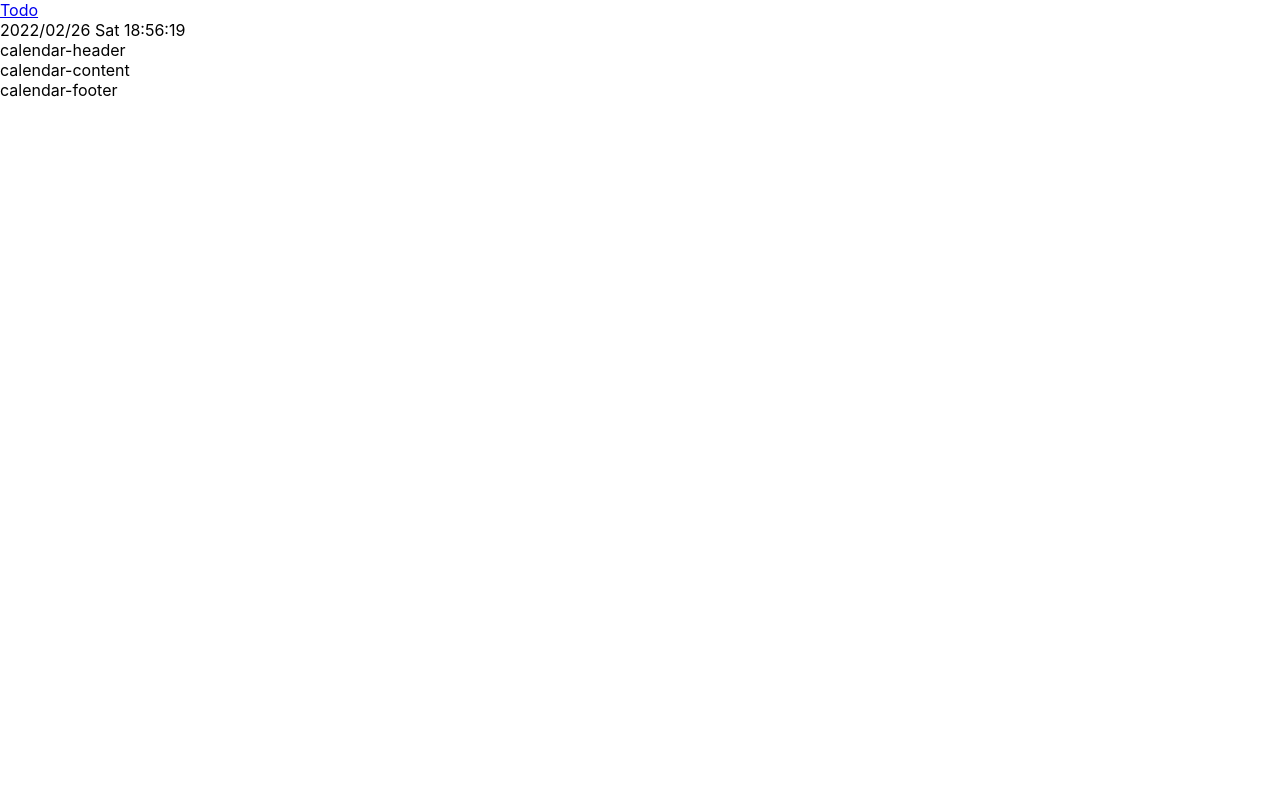
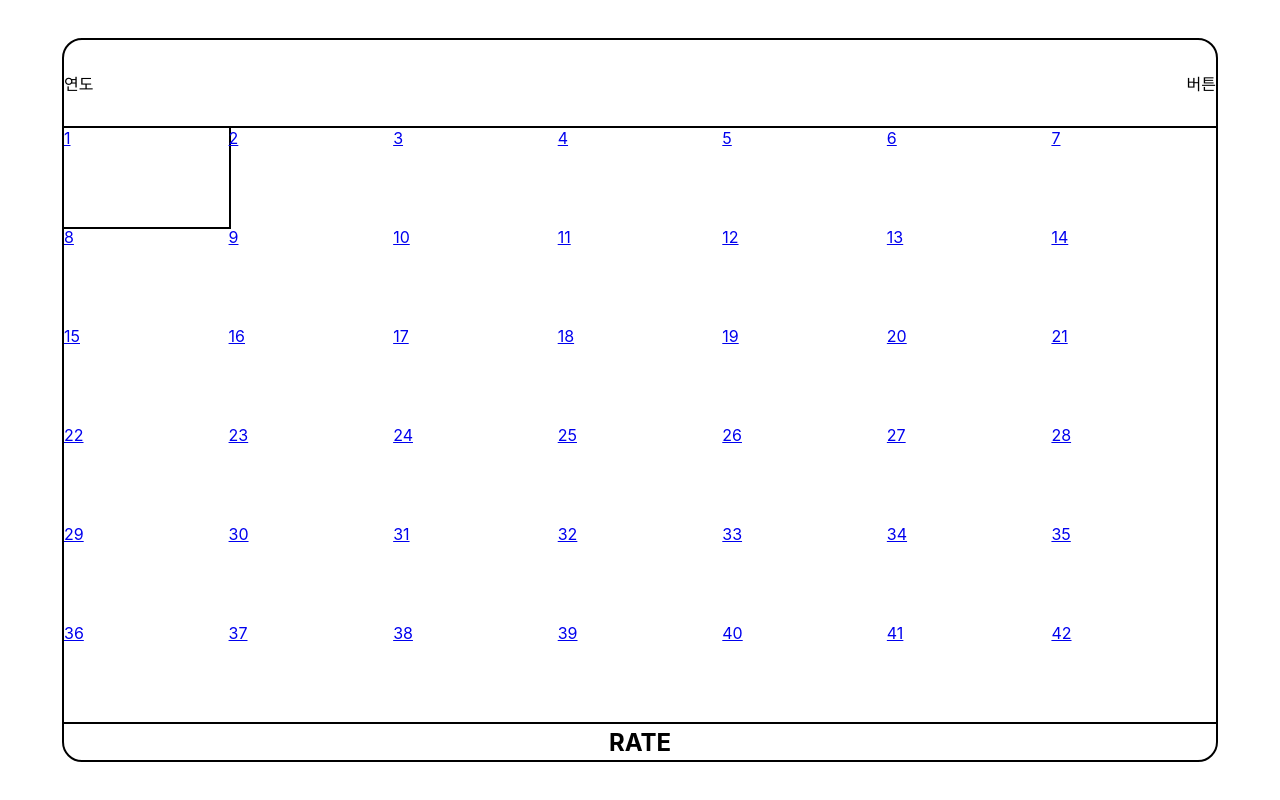
Before and after one commit to firemancha/todo-front, a React (Create React App) app: page / in a window 1280 px wide. Shown: the top 800 px of the page. Built offline with nearby package versions, Linux system fonts and the light colour scheme.

Commit message:
캘린더 템플릿 작업

```diff
--- a/src/App.js
+++ b/src/App.js
@@ -7,7 +7,7 @@ function App() {
   return (
     <Routes>
       <Route path="/" element={<CalendarContainer />} exact />
-      <Route path="/list" element={<TodoContainer />} />
+      <Route path="/:id/list" element={<TodoContainer />} />
     </Routes>
   );
 }
--- a/src/components/Calendar/index.css
+++ b/src/components/Calendar/index.css
@@ -1,4 +1,8 @@
-.calendar {
+.calendar-template {
+  display: flex;
+  flex-direction: column;
   width: 90%;
-  height: 100%;
+  height: 90%;
+  border: 2px solid black;
+  border-radius: 20px;
 }
--- a/src/components/Calendar/index.js
+++ b/src/components/Calendar/index.js
@@ -1,13 +1,16 @@
 import "./index.css";
+import CalendarHeader from "../CalendarHeader";
+import CalendarFooter from "../CalendarFooter";
+import CalendarContent from "../CalendarContent";
 
-const Calendar = () => {
+const CalendarTemplate = () => {
   return (
-    <div className="calendar">
-      <div className="calendar-header">calendar-header</div>
-      <div className="calendar-content">calendar-content</div>
-      <div className="calendar-footer">calendar-footer</div>
+    <div className="calendar-template">
+      <CalendarHeader />
+      <CalendarContent />
+      <CalendarFooter />
     </div>
   );
 };
 
-export default Calendar;
+export default CalendarTemplate;
--- /dev/null
+++ b/src/components/CalendarContent/index.css
@@ -0,0 +1,15 @@
+.calendar-content {
+  display: grid;
+  grid-template-columns: repeat(7, 1fr);
+  grid-template-rows: repeat(6, 1fr);
+  width: 100%;
+  height: 83%;
+}
+
+.calendar-content-hello1{
+  outline: black solid 2px;
+}
+
+.calendar-content-hello1{
+  outline: black solid 2px;
+}
--- /dev/null
+++ b/src/components/CalendarContent/index.js
@@ -0,0 +1,29 @@
+import "./index.css";
+import { useEffect, useState } from "react";
+import { Link } from "react-router-dom";
+
+const CalendarContent = () => {
+  const [tmp, setTmp] = useState([]);
+
+  useEffect(() => {
+    let tmp1 = [];
+    for (let i = 0; i < 42; i++) {
+      tmp1.push(i + 1);
+    }
+    setTmp(tmp1);
+  }, []);
+
+  return (
+    <div className="calendar-content">
+      {tmp.map((i) => {
+        return (
+          <div className={`calendar-content-hello${i}`}>
+            <Link to={`${i}/list/`}>{i}</Link>
+          </div>
+        );
+      })}
+    </div>
+  );
+};
+
+export default CalendarContent;
--- /dev/null
+++ b/src/components/CalendarFooter/index.css
@@ -0,0 +1,13 @@
+.calendar-footer {
+  display: flex;
+  justify-content: center;
+  align-items: center;
+  width: 100%;
+  height: 5%;
+  font-size: 24px;
+  font-weight: bold;
+  border: 2px solid black;
+  border-left: 0px;
+  border-right: 0px;
+  border-bottom: 0px;
+}
--- /dev/null
+++ b/src/components/CalendarFooter/index.js
@@ -0,0 +1,7 @@
+import "./index.css";
+
+const CalendarFooter = () => {
+  return <div className="calendar-footer">RATE</div>;
+};
+
+export default CalendarFooter;
--- /dev/null
+++ b/src/components/CalendarHeader/index.css
@@ -0,0 +1,11 @@
+.calendar-header {
+  display: flex;
+  justify-content: space-between;
+  align-items: center;
+  width: 100%;
+  height: 12%;
+  border: 2px solid black;
+  border-top: 0px;
+  border-left: 0px;
+  border-right: 0px;
+}
--- /dev/null
+++ b/src/components/CalendarHeader/index.js
@@ -0,0 +1,12 @@
+import "./index.css";
+
+const CalendarHeader = () => {
+  return (
+    <div className="calendar-header">
+      <div>연도</div>
+      <div>버튼</div>
+    </div>
+  );
+};
+
+export default CalendarHeader;
--- a/src/pages/CalendarContainer/index.css
+++ b/src/pages/CalendarContainer/index.css
@@ -1,4 +1,7 @@
 .calendar-container {
+  display: flex;
+  align-items: center;
+  justify-content: center;
   width: 100%;
   height: 100%;
 }
--- a/src/pages/CalendarContainer/index.js
+++ b/src/pages/CalendarContainer/index.js
@@ -1,14 +1,13 @@
-import Clock from "../../components/Clock";
-import Calendar from "../../components/Calendar";
 import "./index.css";
 import { Link } from "react-router-dom";
+import CalendarTemplate from "../../components/Calendar";
 
 const CalendarContainer = () => {
   return (
     <div className="calendar-container">
-      <Link to="/list">Todo</Link>
-      <Clock />
-      <Calendar />
+      {/* <Link to="/list">Todo</Link> */}
+
+      <CalendarTemplate />
     </div>
   );
 };
```
